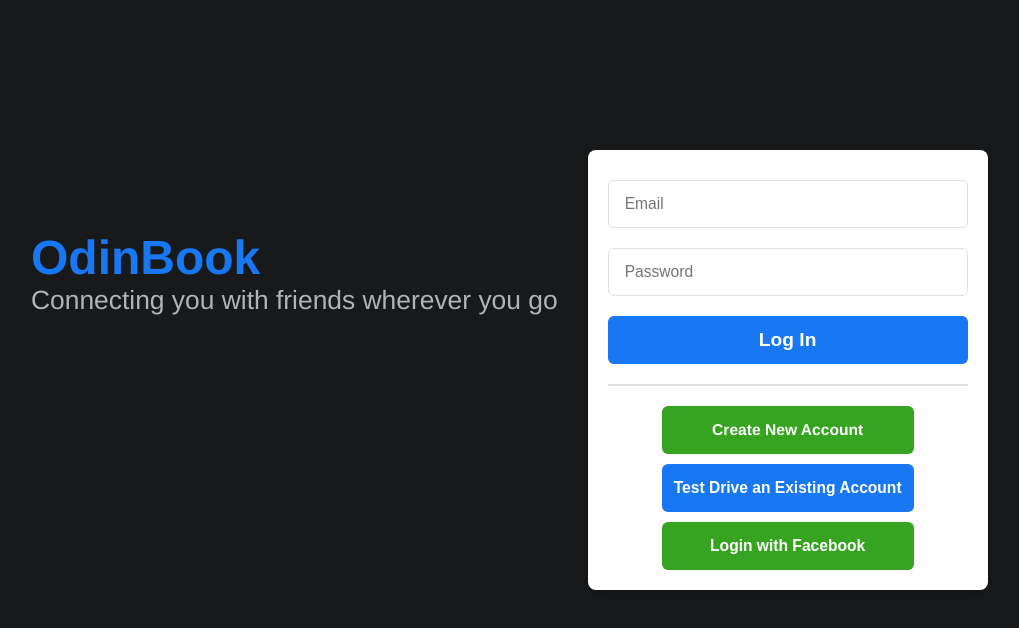
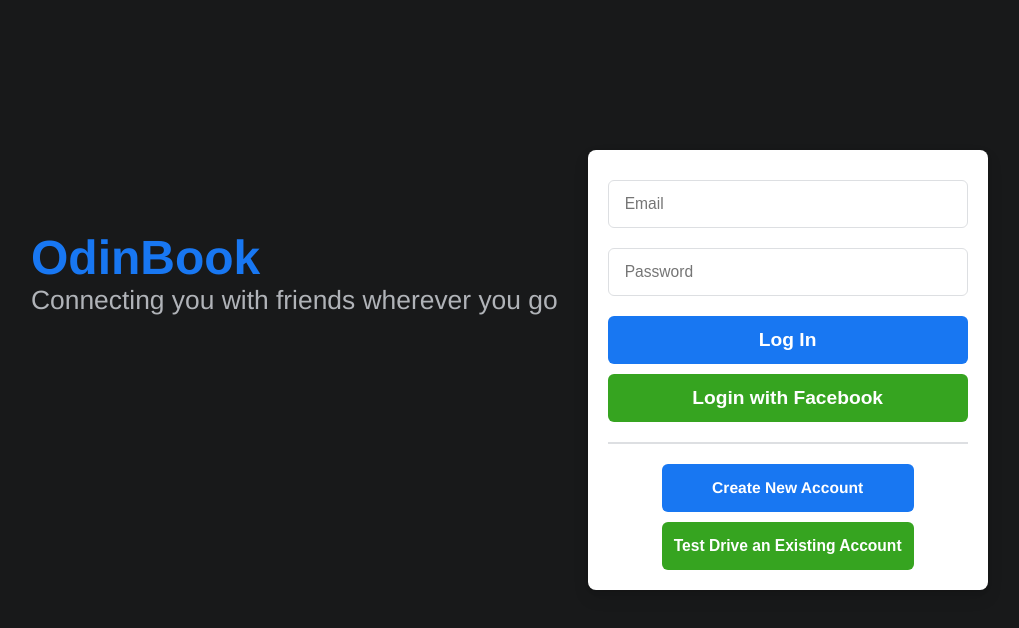
Before and after one commit to E-Kittle/fb-front, a React (Create React App) app: page / in a window 1280 px wide. Shown: the top 628 px of the page, without its empty margins (119-1138 px from the left). Built offline with nearby package versions, Linux system fonts and the light colour scheme.

Commit message:
Moved button for facebook signup on login page

```diff
--- a/src/components/Login.js
+++ b/src/components/Login.js
@@ -81,20 +81,25 @@
 
     // State and method to toggle the signup modal - Presenting the user
     //with the signup form
-    const [modal, setModal] = useState(false);
-    const toggleModal = (e) => {
+    const [signUpModal, setSignUpModal] = useState(false);
+    const toggleSignUpModal = (e) => {
         if (e) {
             // Modal is being closed with the X button
             e.preventDefault();
             if (e.target.id === 'close-modal') {
-                setModal(false)
+                setSignUpModal(false)
             } else {
-                setModal(true);
+                setSignUpModal(true);
             }
         } else {
             // Modal is being closed by a successful new user registration
-            setModal(false)
+            setSignUpModal(false)
         }
+    }
+
+    // Function to handle logging the user in through facebook
+    const handleFBLogin = (e) => {
+        e.preventDefault();
     }
 
     return (
@@ -112,15 +117,15 @@
                     <input type='password' id='password' name='password' placeholder='Password' required onChange={handleChange} initialvalue={user.password} value={user.password} />
                     {!error ? null : <span className='error'>Email or Password is incorrect</span>}
                     <button type='submit' className='button-style'>Log In</button>
+                    <button className='button-style' onClick={handleFBLogin}>Login with Facebook</button>
                 </form>
                 <hr />
                 <div className='login-button-wrapper'>
-                    <a href='/signup' className='button-style' onClick={toggleModal}>Create New Account</a>
+                    <a href='/signup' className='button-style' onClick={toggleSignUpModal}>Create New Account</a>
                     <button className='button-style' onClick={loginTestUser}>Test Drive an Existing Account</button>
-                    <button className='button-style'>Login with Facebook</button>
                 </div>
             </div>
-            {modal ? <SignUp toggleModal={toggleModal} handleNewUser={handleNewUser} /> : null}
+            {signUpModal ? <SignUp toggleModal={toggleSignUpModal} handleNewUser={handleNewUser} /> : null}
         </div>
     )
 
--- a/src/styles/form.css
+++ b/src/styles/form.css
@@ -84,7 +84,12 @@
     width: 100%;
 }
 
-.login-button-wrapper .button-style:nth-child(odd) {
+.login-button-wrapper .button-style:nth-child(even) {
+    background-color: #36a420;
+    border-color: #36a420;
+}
+
+form button:nth-child(even) {
     background-color: #36a420;
     border-color: #36a420;
 }
```
